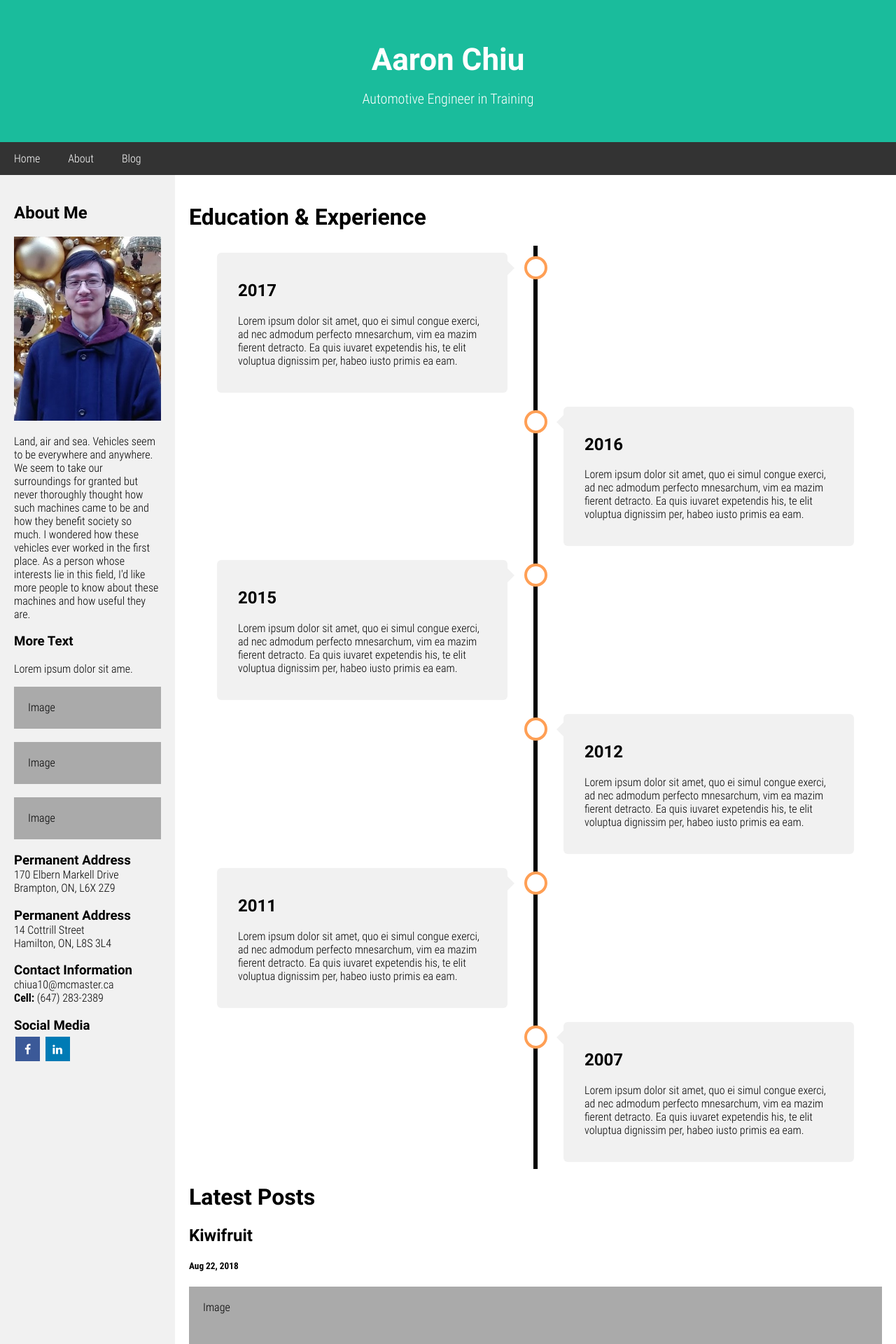
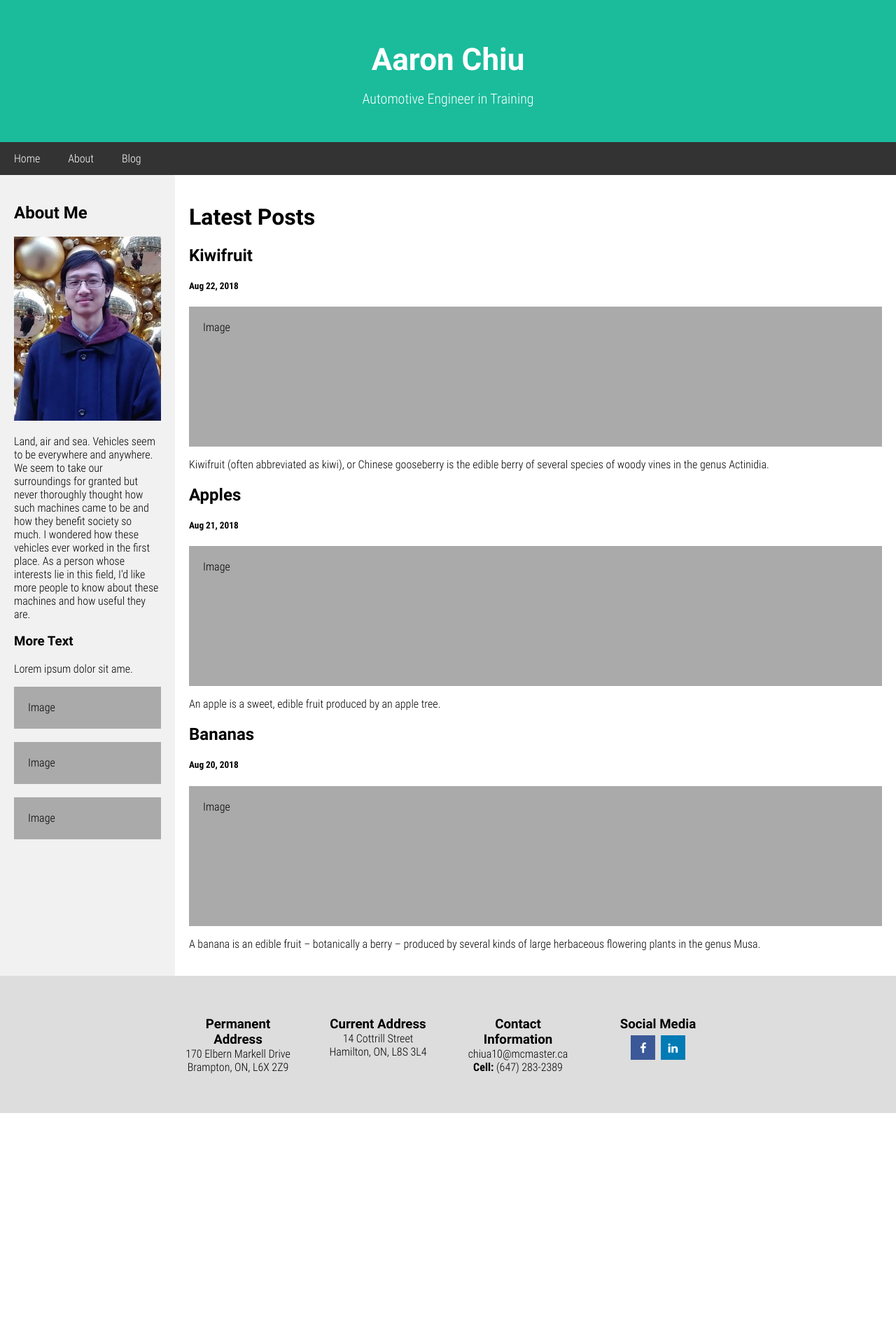
Before and after one commit to aaronchiu0/Blog, a Jekyll site: the page built from index.html, in a window 1280 px wide. Shown: the top 1920 px of the page at 70% size. Built offline with Jekyll 4.4.1, drawn with Linux system fonts in a browser that asks for light colours; after the commit the page ends 1590 px from its top, so only the background shows below that.

Commit message:
social media icons

```diff
--- a/_layouts/default.html
+++ b/_layouts/default.html
@@ -35,21 +35,6 @@
 				<div class="fakeimg" style="height:60px;">Image</div><br>
 				<div class="fakeimg" style="height:60px;">Image</div><br>
 				<div class="fakeimg" style="height:60px;">Image</div>
-
-				<h3 class=contact>Permanent Address</h3>
-				<p class=contact>170 Elbern Markell Drive<br>Brampton, ON, L6X 2Z9</p>
-
-				<h3 class=contact>Permanent Address</h3>
-				<p class=contact>14 Cottrill Street<br>Hamilton, ON, L8S 3L4</p>
-
-				<h3 class=contact>Contact Information</h3>
-				<p class=contact>chiua10@mcmaster.ca<br>
-				<strong>Cell:</strong>  (647) 283-2389</p>
-
-				<!-- Social Media -->
-				<h3 class=contact>Social Media</h3>
-				<a href="https://www.facebook.com/profile.php?id=100018624766241" class="fa fa-facebook"></a>
-				<a href="https://www.linkedin.com/in/aaron-chiu/" class="fa fa-linkedin"></a>
 			</div>
 			<div class="main">
 				<!-- Content -->
@@ -58,8 +43,31 @@
 		</div>
 		<!-- Footer -->
 		<div class="footer">
-			<h2>Footer</h2>
+			<!-- Contact -->
+			<div id="footer-container">
+				<div class="footer-sections">
+				<h3 class=contact>Permanent Address</h3>
+				<p class=contact>170 Elbern Markell Drive<br>Brampton, ON, L6X 2Z9</p>
+				</div>
+
+				<div class="footer-sections">
+				<h3 class=contact>Current Address</h3>
+				<p class=contact>14 Cottrill Street<br>Hamilton, ON, L8S 3L4</p>
+				</div>
+
+				<div class="footer-sections">
+				<h3 class=contact>Contact Information</h3>
+				<p class=contact>chiua10@mcmaster.ca<br>
+				<strong>Cell:</strong>  (647) 283-2389</p>
+				</div>
+
+				<div class="footer-sections">
+				<!-- Social Media -->
+				<h3 class=contact>Social Media</h3>
+				<a href="https://www.facebook.com/profile.php?id=100018624766241" class="fa fa-facebook"></a>
+				<a href="https://www.linkedin.com/in/aaron-chiu/" class="fa fa-linkedin"></a>
+				</div>
+			</div>
 		</div>
-
 	</body>
 </html>
--- a/_sass/main.scss
+++ b/_sass/main.scss
@@ -18,19 +18,6 @@ h1, h2, h3 {
 
 p {
 	font-family: 'RobotoCondensed', sans-serif;
-}
-
-h3.contact {
-	margin-bottom: 0;
-}
-
-p.contact {
-	margin-top: 0;
-}
-
-
-p.no-space {
-
 }
 
 a.blog-title {
@@ -106,7 +93,7 @@ a.blog-title:active {
 /* Sidebar/left column */
 .side {
 	flex: 0 1 250px;
-	background-color: #f1f1f1;
+	background-color: $background-gray;
 	padding: 20px;
 }
 
@@ -124,18 +111,11 @@ a.blog-title:active {
 	padding: 20px;
 }
 
-/* Footer */
-.footer {
-	padding: 20px;
-	text-align: center;
-	background: #ddd;
-}
-
 /* Responsive layout - when the screen is less than 550px wide, make the two columns stack on top of each other instead of next to each other */
 @media screen and (max-width: 550px) {
-  .row, .navbar {
-    flex-direction: column;
-  }
+	.row, .navbar {
+		flex-direction: column;
+	}
 }
 
 /* Education timeline */
@@ -288,3 +268,29 @@ a.blog-title:active {
   background: #007bb5;
   color: white;
 }
+
+/* Footer Format */
+.footer {
+	padding: 20px;
+	text-align: center;
+	background: #ddd;
+}
+
+h3.contact {
+	margin-bottom: 0;
+}
+
+p.contact {
+	margin-top: 0;
+}
+
+#footer-container {
+	display: flex;
+	flex-flow: row wrap;
+	justify-content: center;
+}
+
+.footer-sections {
+	flex: 0 1 200px;
+	padding: 20px;
+}
--- a/index.html
+++ b/index.html
@@ -9,48 +9,6 @@ title: Home
 	</head>
 	<body>
 
-
-		<!-- Education Section-->
-		<h1>Education & Experience</h1>
-<div class="timeline">
-  <div class="container left">
-    <div class="content">
-      <h2>2017</h2>
-      <p>Lorem ipsum dolor sit amet, quo ei simul congue exerci, ad nec admodum perfecto mnesarchum, vim ea mazim fierent detracto. Ea quis iuvaret expetendis his, te elit voluptua dignissim per, habeo iusto primis ea eam.</p>
-    </div>
-  </div>
-  <div class="container right">
-    <div class="content">
-      <h2>2016</h2>
-      <p>Lorem ipsum dolor sit amet, quo ei simul congue exerci, ad nec admodum perfecto mnesarchum, vim ea mazim fierent detracto. Ea quis iuvaret expetendis his, te elit voluptua dignissim per, habeo iusto primis ea eam.</p>
-    </div>
-  </div>
-  <div class="container left">
-    <div class="content">
-      <h2>2015</h2>
-      <p>Lorem ipsum dolor sit amet, quo ei simul congue exerci, ad nec admodum perfecto mnesarchum, vim ea mazim fierent detracto. Ea quis iuvaret expetendis his, te elit voluptua dignissim per, habeo iusto primis ea eam.</p>
-    </div>
-  </div>
-  <div class="container right">
-    <div class="content">
-      <h2>2012</h2>
-      <p>Lorem ipsum dolor sit amet, quo ei simul congue exerci, ad nec admodum perfecto mnesarchum, vim ea mazim fierent detracto. Ea quis iuvaret expetendis his, te elit voluptua dignissim per, habeo iusto primis ea eam.</p>
-    </div>
-  </div>
-  <div class="container left">
-    <div class="content">
-      <h2>2011</h2>
-      <p>Lorem ipsum dolor sit amet, quo ei simul congue exerci, ad nec admodum perfecto mnesarchum, vim ea mazim fierent detracto. Ea quis iuvaret expetendis his, te elit voluptua dignissim per, habeo iusto primis ea eam.</p>
-    </div>
-  </div>
-  <div class="container right">
-    <div class="content">
-      <h2>2007</h2>
-      <p>Lorem ipsum dolor sit amet, quo ei simul congue exerci, ad nec admodum perfecto mnesarchum, vim ea mazim fierent detracto. Ea quis iuvaret expetendis his, te elit voluptua dignissim per, habeo iusto primis ea eam.</p>
-    </div>
-  </div>
-</div>
-
 		<!-- Blog Section -->
 		<h1>Latest Posts</h1>
 		{% for post in site.posts %}
```
Also changed, not shown: about.html (+40 -3 lines), 6 other files.
